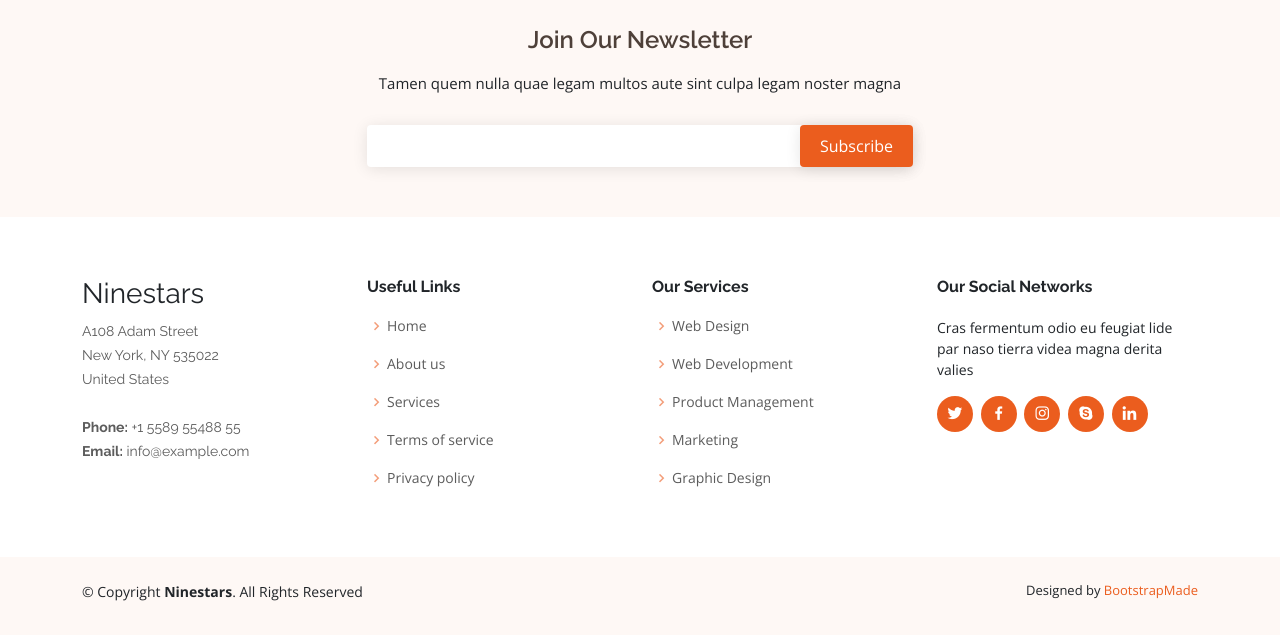
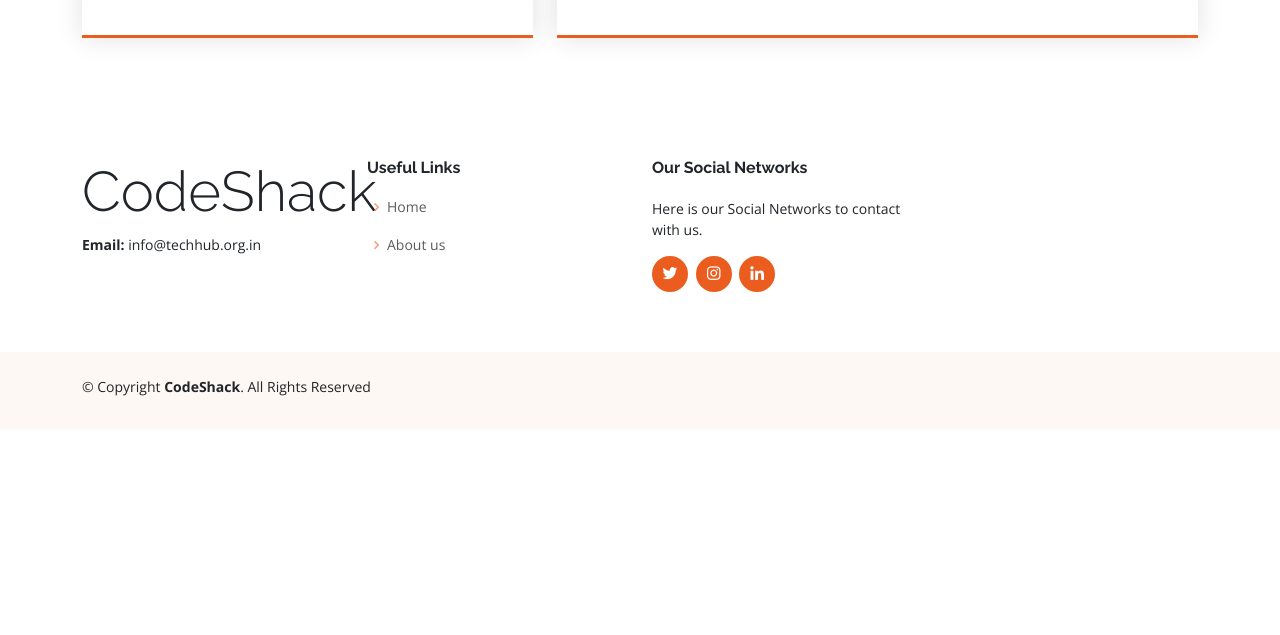
Before and after one commit to techhub-community/csoc_platform, a Django app: template templates/index.html in a window 1280 px wide. Shown: the part 5249-5884 px from the top of the page. After the commit the page ends 5645 px from the top, so only its background shows below. Run offline with Django 3.2, Linux system fonts and the light colour scheme; the template is opened without the code that fills it, so the values that code supplies are empty; some libraries are stand-ins or nearby versions.

Commit message:
Footer is added

```diff
--- a/templates/index.html
+++ b/templates/index.html
@@ -104,7 +104,11 @@
   <main id="main">
 
     <!-- ======= About Section ======= -->
+    <section id="about2">
+
+
     <section id="about" class="about">
+
       <div class="container">
 
         <div class="row justify-content-between">
@@ -132,7 +136,8 @@
         </div>
 
       </div>
-    </section><!-- End About Section -->
+    </section>
+  </section><!-- End About Section -->
 
     <!-- ======= Services Section ======= -->
     <section id="services" class="services section-bg">
@@ -590,10 +595,12 @@
 
   </main><!-- End #main -->
 
+
+
   <!-- ======= Footer ======= -->
   <footer id="footer">
 
-    <div class="footer-newsletter">
+    <!-- <div class="footer-newsletter">
       <div class="container">
         <div class="row justify-content-center">
           <div class="col-lg-6">
@@ -605,20 +612,18 @@
           </div>
         </div>
       </div>
-    </div>
+    </div> -->
 
     <div class="footer-top">
       <div class="container">
         <div class="row">
 
-          <div class="col-lg-3 col-md-6 footer-contact">
-            <h3>Ninestars</h3>
-            <p>
-              A108 Adam Street <br>
-              New York, NY 535022<br>
-              United States <br><br>
-              <strong>Phone:</strong> +1 5589 55488 55<br>
-              <strong>Email:</strong> info@example.com<br>
+          <div class="col-lg-3 col-md-6 footer-contact ">
+            <h3 class="display-4">CodeShack</h3>
+            <!-- <p>
+              Sir MVIT <br><br> -->
+              <!-- <strong>Phone:</strong> +1 5589 55488 55<br> -->
+              <strong>Email:</strong> info@techhub.org.in<br>
             </p>
           </div>
 
@@ -626,14 +631,14 @@
             <h4>Useful Links</h4>
             <ul>
               <li><i class="bx bx-chevron-right"></i> <a href="#">Home</a></li>
-              <li><i class="bx bx-chevron-right"></i> <a href="#">About us</a></li>
-              <li><i class="bx bx-chevron-right"></i> <a href="#">Services</a></li>
-              <li><i class="bx bx-chevron-right"></i> <a href="#">Terms of service</a></li>
-              <li><i class="bx bx-chevron-right"></i> <a href="#">Privacy policy</a></li>
+              <li><i class="bx bx-chevron-right"></i> <a href="#about2">About us</a></li>
+              <!-- <li><i class="bx bx-chevron-right"></i> <a href="#">Timeline</a></li> -->
+               <!--<li><i class="bx bx-chevron-right"></i> <a href="#">Terms of service</a></li>
+              <li><i class="bx bx-chevron-right"></i> <a href="#">Privacy policy</a></li> -->
             </ul>
           </div>
 
-          <div class="col-lg-3 col-md-6 footer-links">
+          <!-- <div class="col-lg-3 col-md-6 footer-links">
             <h4>Our Services</h4>
             <ul>
               <li><i class="bx bx-chevron-right"></i> <a href="#">Web Design</a></li>
@@ -642,17 +647,18 @@
               <li><i class="bx bx-chevron-right"></i> <a href="#">Marketing</a></li>
               <li><i class="bx bx-chevron-right"></i> <a href="#">Graphic Design</a></li>
             </ul>
-          </div>
+          </div> -->
 
           <div class="col-lg-3 col-md-6 footer-links">
             <h4>Our Social Networks</h4>
-            <p>Cras fermentum odio eu feugiat lide par naso tierra videa magna derita valies</p>
+            <p>Here is our Social Networks to contact with us.</p>
             <div class="social-links mt-3">
-              <a href="#" class="twitter"><i class="bx bxl-twitter"></i></a>
-              <a href="#" class="facebook"><i class="bx bxl-facebook"></i></a>
-              <a href="#" class="instagram"><i class="bx bxl-instagram"></i></a>
-              <a href="#" class="google-plus"><i class="bx bxl-skype"></i></a>
-              <a href="#" class="linkedin"><i class="bx bxl-linkedin"></i></a>
+              <a href="https://twitter.com/_techhub?t=KZgthBRrNt7t0nzc-swPmw&s=08" class="twitter"><i class="bx bxl-twitter"></i></a>
+              <!-- <a href="#" class="facebook"><i class="bx bxl-facebook"></i></a> -->
+              <a href="https://instagram.com/techhub_community?igshid=MzRlODBiNWFlZA==" class="instagram"><i class="bx bxl-instagram"></i></a>
+              <!-- <a href="#" class="instagram"><i class="bx bxl-instagram"></i></a> -->
+              <!-- <a href="#" class="google-plus"><i class="bx bxl-skype"></i></a> -->
+              <a href="https://www.linkedin.com/company/techhub-community/" class="linkedin"><i class="bx bxl-linkedin"></i></a>
             </div>
           </div>
 
@@ -662,16 +668,16 @@
 
     <div class="container py-4">
       <div class="copyright">
-        &copy; Copyright <strong><span>Ninestars</span></strong>. All Rights Reserved
+        &copy; Copyright <strong><span>CodeShack</span></strong>. All Rights Reserved
       </div>
-      <div class="credits">
+      <!-- <div class="credits">
         <!-- All the links in the footer should remain intact. -->
         <!-- You can delete the links only if you purchased the pro version. -->
         <!-- Licensing information: https://bootstrapmade.com/license/ -->
-        <!-- Purchase the pro version with working PHP/AJAX contact form: https://bootstrapmade.com/ninestars-free-bootstrap-3-theme-for-creative/ -->
+        <!-- Purchase the pro version with working PHP/AJAX contact form: https://bootstrapmade.com/ninestars-free-bootstrap-3-theme-for-creative/
         Designed by <a href="https://bootstrapmade.com/">BootstrapMade</a>
-      </div>
-    </div>
+      </div> -->
+    <!-- </div> -->
   </footer><!-- End Footer -->
 
   <a href="#" class="back-to-top d-flex align-items-center justify-content-center"><i class="bi bi-arrow-up-short"></i></a>
```
Also changed, not shown: templates/forms/Readme.txt.
